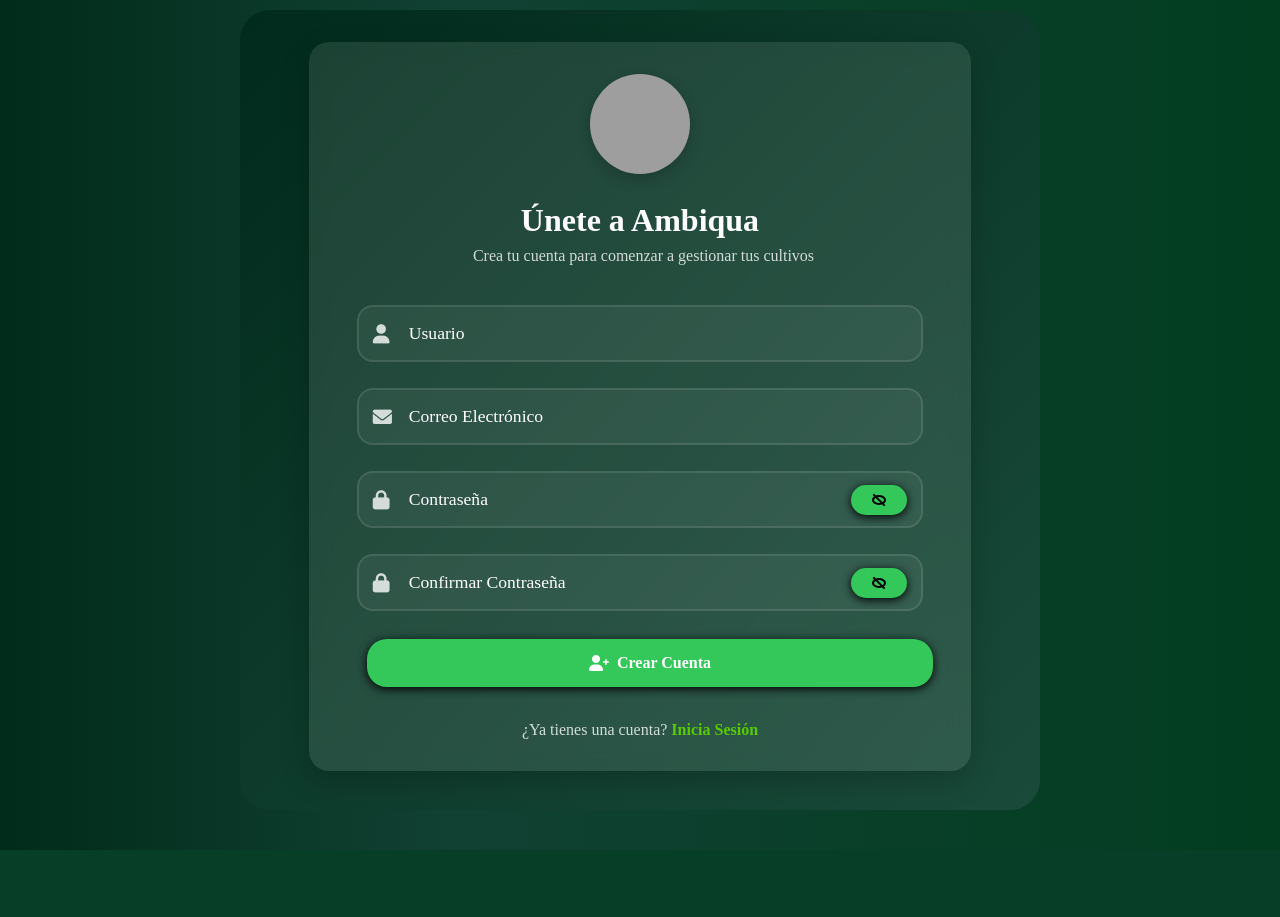
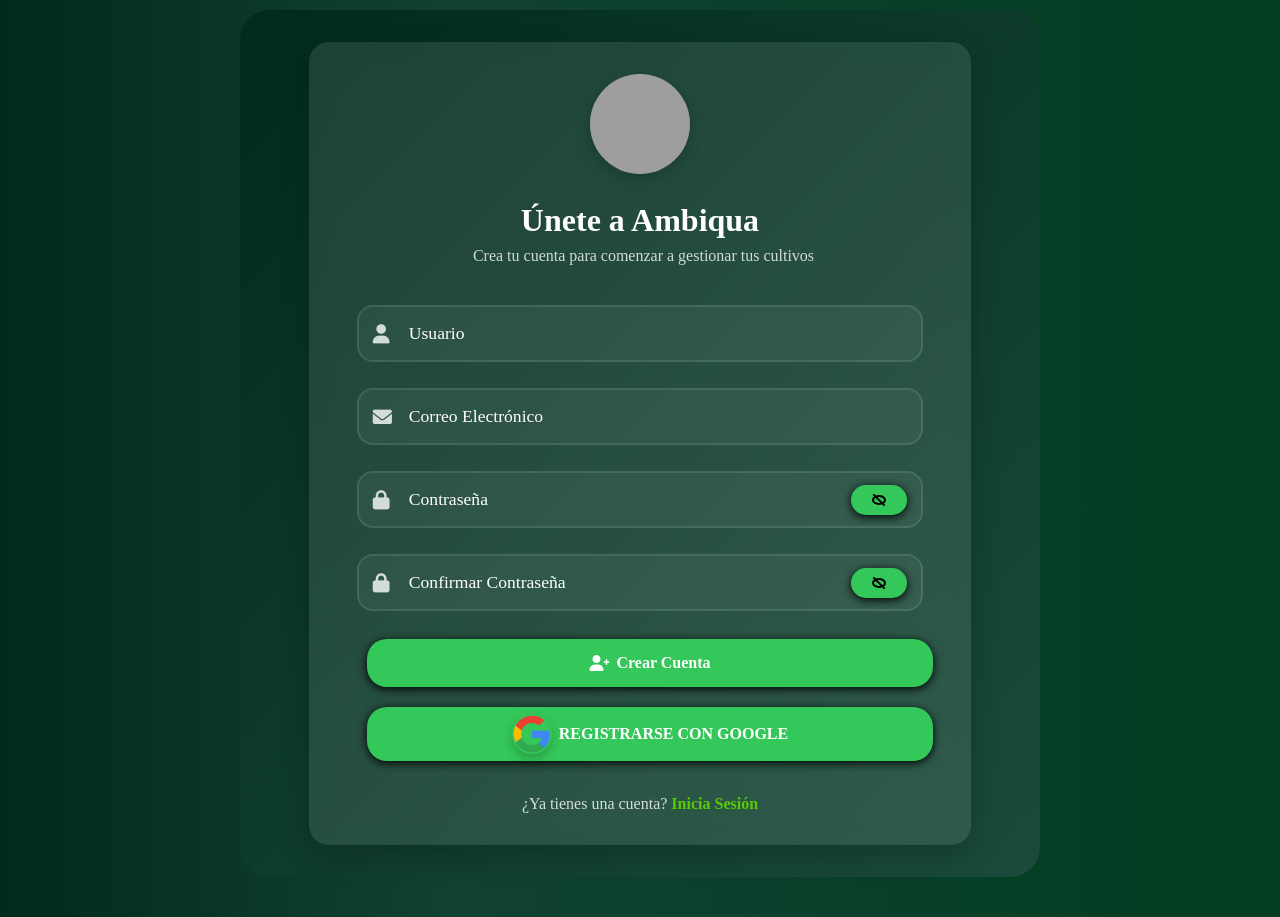
Before and after one commit to jhon-henao13/Ambiqua, a Flask app: page /register in a window 1280 px wide. Before the commit the page ends 850 px from the top, so only its background shows below. Run offline with Flask 3, Linux system fonts and the light colour scheme; parts of the project's set-up code (start-up, migrations or seed data) failed here and were passed over; some libraries are stand-ins or nearby versions; grey boxes are pictures that could not be loaded.

Commit message:
Restablecimiento de contraseña y OAuth de Google funcionando (sin secretos

```diff
--- a/app.py
+++ b/app.py
@@ -15,11 +15,19 @@
 from wtforms import StringField, PasswordField, BooleanField
 from wtforms.validators import DataRequired, Email, Length
 
+import smtplib
+from email.mime.text import MIMEText
+from email.mime.multipart import MIMEMultipart
+
+from flask_dance.contrib.google import make_google_blueprint, google
+import pathlib
+import collection
 
 # Cargar variables de entorno desde el archivo .env
 load_dotenv()
 
 app = Flask(__name__)
+
 
 # Configuración de la clave secreta y la conexión a la base de datos usando variables de entorno
 app.config['SQLALCHEMY_DATABASE_URI'] = f"mysql+mysqlconnector://{os.getenv('MYSQL_USER')}:{os.getenv('MYSQL_PASSWORD')}@{os.getenv('MYSQL_HOST')}/{os.getenv('MYSQL_DB')}"
@@ -83,27 +91,96 @@
 
 # Configuracion de SendGrid
 SENDGRID_API_KEY = os.getenv('SENDGRID_API_KEY')
+PASSWORD_OF_APP = os.getenv('PASSWORD_OF_APP')
 
 # Serializador para crear y verificar tokens
 serializer = Serializer(app.secret_key, salt='password-reset-salt')
 
-# Funcion para enviar correos
+# Configuracion de Google OAuth
+# Configurar el blueprint correctamente
+google_bp = make_google_blueprint(
+    client_id=os.getenv('CLIENT_ID'),
+    client_secret=os.getenv('CLIENT_SECRET'),
+    redirect_to='google_login_callback',
+    scope=[
+        "openid",
+        "https://www.googleapis.com/auth/userinfo.profile",
+        "https://www.googleapis.com/auth/userinfo.email"
+    ]   # Google ahora requiere estos valores exactos
+)
+
+app.register_blueprint(google_bp, url_prefix="/google_login") # <-- Flask-Dance usa "/google_login/google/authorized"
+
+@app.route('/login_google')
+def login_google():
+    # Redirige a Google para la autentificacion
+    return redirect(url_for('google.login'))
+
+@app.route('/google_login/callback')
+def google_login_callback():
+    # Si el usuario ya esta autenticado, redirigiendo a la pagina principal
+    if 'usuario' in session:
+        return redirect(url_for('dashboard'))
+
+    if not google.authorized:
+        return redirect(url_for('google.login'))
+
+    resp = google.get('https://www.googleapis.com/oauth2/v3/userinfo')
+
+    if not resp.ok:
+        flask("Error al obtener información de Google. Intenta nuevamente.", "error")
+        return redirect(url_for('login'))
+
+    user_info = resp.json()
+
+    # Imprimir la respuesta para depuracion
+    print("Respuesta de Google", user_info)
+
+    # Verificar que Google haya enviado un email
+    if 'email' not in user_info:
+        flash("Error: Google no proporcionó un email.", "error")
+        return redirect(url_for('login'))
+
+    # Obtener el ID unico de Google
+    google_id = user_info.get("sub")
+
+    # Verificar si el usuario ya esta registrado
+    user = collection.find_one({'email': user_info['email']})
+    if not user:
+        # Registrar nuevo usuario con Google
+        collection.insert_one({
+            'usuario': user_info.get('name', 'Usuario sin nombre'),
+            'email': user_info['email'],
+            'google_id': google_id # Guardamos el ID único de Google
+        })
+
+    # Iniciar sesion guardando el nombre en la sesion
+    session['usuario'] = user_info.get('name', 'Usuario sin nombre')
+
+    return redirect(url_for('dashboard'))
+
+
+# Función para enviar correos
 def enviar_email(destinatario, asunto, cuerpo):
-    mensaje = Mail(
-        from_email='estiguar.dev.emails@gmail.com', # Cambiar por el correo nuevo exclusivo para enviar emails de recuperacion
-        to_emails=destinatario,
-        subject=asunto,
-        html_content=cuerpo
-    )
+    remitente = 'estiguar.dev.emails@gmail.com'  # Cambia esto por tu correo de Gmail
+    contraseña = (PASSWORD_OF_APP)  # Cambia esto por tu contraseña de Gmail o contraseña de aplicación
+
+    # Crear el mensaje
+    mensaje = MIMEMultipart()
+    mensaje['From'] = remitente
+    mensaje['To'] = destinatario
+    mensaje['Subject'] = asunto
+    mensaje.attach(MIMEText(cuerpo, 'html'))  # Asegúrate de que el cuerpo sea HTML
+
     try:
-        sg = SendGridAPIClient(SENDGRID_API_KEY) # Usar clave API de SendGrid directamente
-        response = sg.send(mensaje)
-        print(f"Correo enviado con éxito! Status code: {response.status_code}")
+        # Conectar al servidor SMTP de Gmail
+        with smtplib.SMTP('smtp.gmail.com', 587) as servidor:
+            servidor.starttls()  # Iniciar la conexión segura
+            servidor.login(remitente, contraseña)  # Iniciar sesión
+            servidor.send_message(mensaje)  # Enviar el mensaje
+            print(f"Correo enviado a {destinatario} con éxito.")
     except Exception as e:
         print(f'Error al enviar el correo: {e}')
-
-
-
 # Redirigir la raiz a login o dashboard según autenticación
 @app.route('/')
 def index():
@@ -130,8 +207,7 @@
         # Intentar encontrar al usuario por email o nombre de usuario
         user = User.query.filter((User .email == identifier) | (User .username == identifier)).first()
 
-
-        if user and check_password_hash(user.password, password):
+        if user and bcrypt.check_password_hash(user.password, password):  # Cambia esto
             login_user(user, remember=form.remember.data)
             flash("Inicio de sesión exitoso.", "success")
             return redirect(url_for('dashboard'))
@@ -158,13 +234,16 @@
             flash('El nombre de usuario o email ya existe.', '❌')
             return redirect(url_for('register'))
 
-        new_user = User(username=username, email=email, password=generate_password_hash(password))
+        # Hashear la contraseña usando flask_bcrypt
+        hashed_password = bcrypt.generate_password_hash(password).decode('utf-8')
+        new_user = User(username=username, email=email, password=hashed_password)
 
         db.session.add(new_user)
         db.session.commit()
         flash('Registro exitoso. Inicia sesión.', 'success')
         return redirect(url_for('login'))
     return render_template('register.html')
+
 
 # Ruta protegida: Dashboard (panel principal)
 @app.route('/dashboard')
@@ -181,24 +260,133 @@
     return render_template('cultivos.html', user=current_user, plants=plants)
 
 
+
 # Ruta para ingresar el correo para recuperar contraseña
 @app.route('/recuperar_contrasena', methods=['GET', 'POST'])
 def recuperar_contrasena():
     if request.method == 'POST':
         email = request.form['email']
-        usuario = collection.find_one({'email': email})
+        usuario = User.query.filter_by(email=email).first()
 
         if usuario:
+            # Crear un token para el restablecimiento de contraseña
             token = serializer.dumps(email, salt='password-reset-salt')
             enlace = url_for('restablecer_contrasena', token=token, _external=True)
             asunto = 'RECUPERACIÓN DE CONTRASEÑA EN AMBIQUA 🌱'
+
+            # Cargar logo en el mensaje del cuerpo del email de recuperacion de contraseña
+            logo_url = url_for('static', filename='images/logo.jpg', _external=True)
+
             cuerpo = f"""
-            <p>Hola!, hemos recibido una solicitud para cambiar tu contraseña.</p>
-            <p>Si no has solicitado nada, entonces puedes ignorar este mensaje.</p>
-            <p>Para cambiar tu contraseña, haz clic en el siguiente link:</p>
-            <a href="{enlace}">Cambiar contraseña</a>
+            <html>
+            <head>
+                <style>
+                    body {{
+                        font-family: 'Arial', sans-serif;
+                        background-color: #f4f4f4;
+                        margin: 0;
+                        padding: 20px;
+                    }}
+                    .container {{
+                        max-width: 600px;
+                        margin: auto;
+                        background-color: #ffffff;
+                        padding: 30px;
+                        border-radius: 10px;
+                        box-shadow: 0 4px 20px rgba(0, 0, 0, 0.1);
+                        text-align: center; /* Centrar el contenido */
+                    }}
+
+                    #title {{
+                        color: #4CAF50; /* Color verde similar a Duolingo */
+                        font-weight: 900;
+                        font-size: 35px;
+                        margin-bottom: 10px;
+                        background: none; /* Sin fondo */
+                    }}
+                    p {{
+                        color: #555;
+                        font-size: 16px;
+                        line-height: 1.5;
+                        margin: 10px 0; /* Espaciado entre párrafos */
+                    }}
+
+                    a {{
+                        display: inline-block;
+                        margin-top: 20px;
+                        padding-bottom: 17px;
+                        background-color: none; /* Color verde */
+                        text-decoration: none;
+                        border-radius: 7px;
+                        font-size: 35px;
+                        transition: background-color 0.3s, transform 0.3s;
+                        color: #58cc02 !important;
+                        font-weight: 900 !important;
+                    }}
+
+                    .cambiar-pass {{
+                        display: inline-block;
+                        margin-top: 20px;
+                        padding: 12px 20px;
+                        background-color: #4CAF50; /* Color verde */
+                        text-decoration: none;
+                        border-radius: 7px;
+                        font-size: 18px;
+                        transition: background-color 0.3s, transform 0.3s;
+                        color: white !important;
+                        font-weight: 900 !important;
+                    }}
+
+                    .cambiar-pass:hover {{
+                        background-color: #45a049; /* Color verde más oscuro */
+                        transform: translateY(-2px);
+                    }}
+                    .footer {{
+                        margin-top: 30px;
+                        font-size: 12px;
+                        color: #aaa;
+                    }}
+                    img {{
+                        width: 120px;
+                        height: auto;
+                        border-radius: 20px;
+                        margin-bottom: 20px;
+                    }}
+
+                    strong {{
+                        font-weight: 900;
+                    }}
+
+                    @media (max-width: 600px) {{
+                        .container {{
+                            padding: 15px;
+                        }}
+                        .title {{
+                            font-size: 20px;
+                        }}
+                        a {{
+                            font-size: 16px;
+                        }}
+                    }}
+                </style>
+            </head>
+            <body>
+                <div class="container">
+                    <img src="{logo_url}" alt="Ambiqua Logo">
+                    <h2 id="title">Hola {usuario.username}!</h2>
+                    <p>Hemos recibido una solicitud para cambiar tu contraseña.</p>
+                    <p>Si no has solicitado nada, puedes ignorar este mensaje.</p>
+                    <p>Para cambiar tu contraseña, haz clic en el siguiente enlace:</p>
+                    <a class="cambiar-pass" href="{enlace}">Cambiar contraseña</a>
+                    <div class="footer">
+                        <p>Gracias por usar <strong>Ambiqua.</strong></p>
+                    </div>
+                </div>
+            </body>
+            </html>
             """
 
+            # Enviar el correo
             enviar_email(email, asunto, cuerpo)
             flash('Correo enviado para que cambies tu contraseña.', 'success')
         else:
@@ -218,14 +406,23 @@
 
     if request.method == 'POST':
         nueva_contrasena = request.form['nueva_contrasena']
+
+        if not nueva_contrasena:
+            flash('La nueva contraseña no puede estar vacía.', 'error')
+            return redirect(url_for('restablecer_contrasena', token=token))
+
         hashed_password = bcrypt.generate_password_hash(nueva_contrasena).decode('utf-8')
-        collection.update_one({'email': email}, {'$set': {'contrasena': hashed_password}})
-        flash('Cambiastes tu contraseña con éxito.', 'success')
-        return redirect(url_for('login'))
 
-    return render_template('restablecer_contrasena.html')
+        usuario = User.query.filter_by(email=email).first()
+        if usuario:
+            usuario.password = hashed_password
+            db.session.commit()  # Guarda el nuevo hash de la contraseña en la base de datos
+            flash('Cambiastes tu contraseña con éxito.', 'success')
+            return redirect(url_for('login'))
+        else:
+            flash('No se encontró el usuario.', 'error')
 
-
+    return render_template('restablecer_contrasena.html', token=token)
 
 # Ruta de logout
 @app.route('/logout')
@@ -314,4 +511,4 @@
 if __name__ == '__main__':
     with app.app_context():
         db.create_all()
-    app.run(debug=True)
+    app.run(host='0.0.0.0', port=5000, debug=True)
--- a/static/css/auth.css
+++ b/static/css/auth.css
@@ -16,7 +16,7 @@
   display: flex;
   flex-direction: column;
   align-items: center;
-  justify-content: flex-start;
+  justify-content: center;
   background: var(--auth-bg);
   padding: 2rem;
   margin-top: 10px;
@@ -217,6 +217,13 @@
   padding-left: 1rem;
 }
 
+.google-logo {
+  width: 40px;
+  height: 40px;
+  box-shadow: 0 5px 10px rgba(0, 0, 0, 0.2);
+  border-radius: 40px;
+}
+
 /* Animaciones */
 @keyframes slideUp {
   from {
--- a/static/css/styles.css
+++ b/static/css/styles.css
@@ -584,6 +584,11 @@
   color: #fff;
   font-size: 1rem;
   cursor: pointer;
+  display: inline-flex;
+  justify-content: center;
+  align-items: center;
+  text-decoration: none;
+  gap: 7px;
 }
 
 .auth-container button:hover {
--- a/templates/register.html
+++ b/templates/register.html
@@ -48,6 +48,14 @@
                 <i class="fas fa-user-plus"></i>
                 Crear Cuenta
             </button>
+
+            <!-- Boton para registrarse con Google -->
+             <a href="{{ url_for('google.login') }}">
+                <button type="button" class="btn-google" style="padding: 7px;">
+                    <img src="{{ url_for('static', filename='images/google.png') }}" alt="Google logo" class="google-logo">
+                    REGISTRARSE CON GOOGLE
+                </button>
+             </a>
         </form>
 
         <div class="auth-footer">
--- a/templates/restablecer_contrasena.html
+++ b/templates/restablecer_contrasena.html
@@ -7,7 +7,7 @@
 
 <div class="auth-container">
   <h2>Cambia tu contraseña 🔐</h2>
-  <form method="POST" action="{{ url_for('recuperar_contrasena') }}">
+  <form method="POST" action="{{ url_for('restablecer_contrasena', token=token) }}">
 
     <!-- Mostrar mensaje de contraseña restablecida -->
 
@@ -24,7 +24,7 @@
     <!-- Enlace para recuperacion de contraseña -->
 
   </form>
-    <p class="p-auth"><a href="{{ url_for('login') }}">Volver al inicio de sesión </a></p>
+    <p class="p-auth"><a href="{{ url_for('login') }}"><i class="fas fa-arrow-left"></i> Volver al inicio de sesión </a></p>
 </div>
 
 <script>
```
Also changed, not shown: update_pass.py (added, +14 -0 lines), static/images/google.png (added), static/images/letraA(low).png (added), static/images/letraA(low2).png (added), templates/dashboard.html (line endings or trailing spaces), 1 other file.
